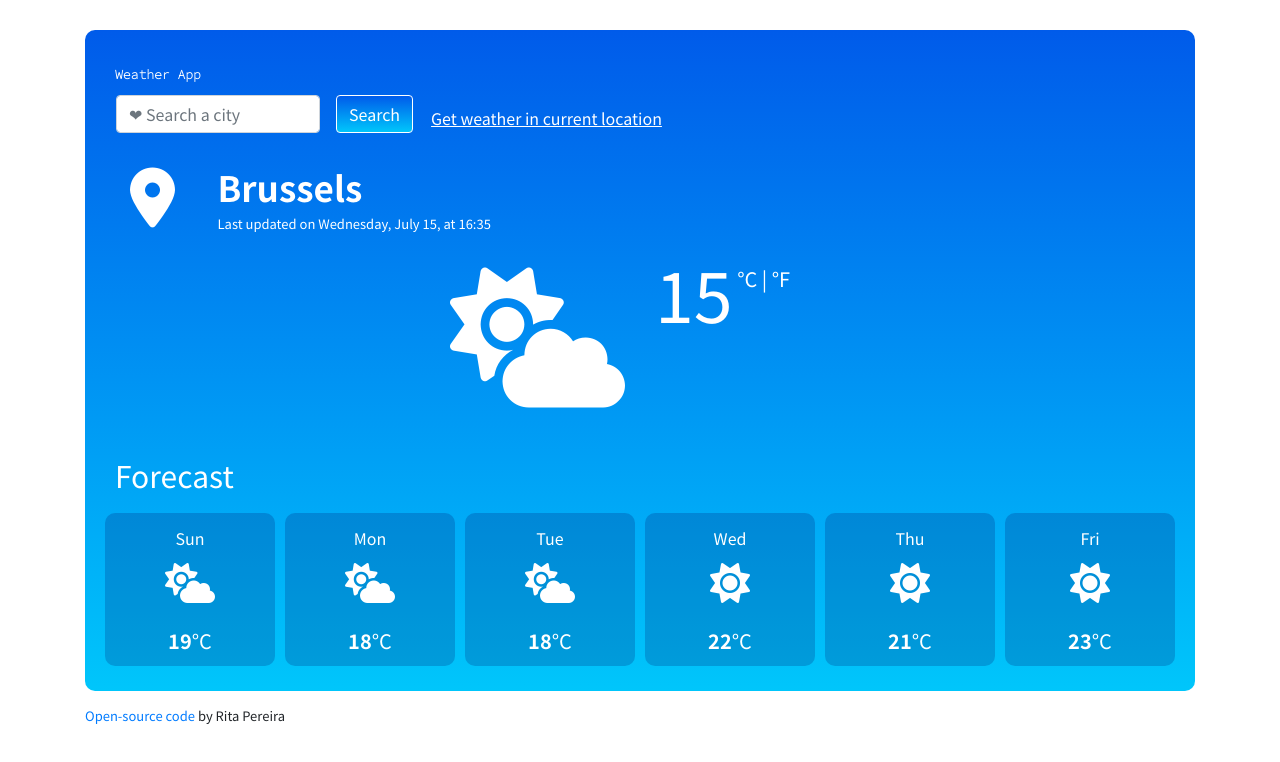
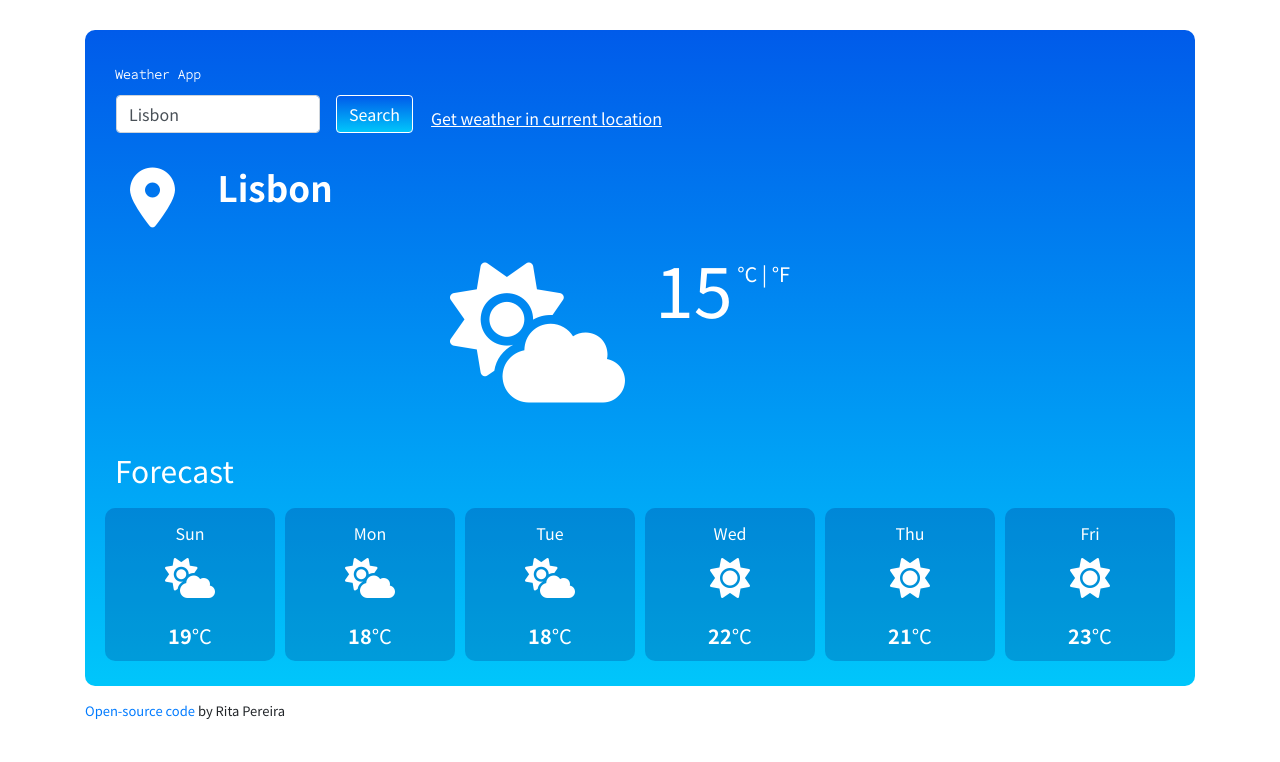
Before and after one commit to AnaRitaN/WeatherApp-SheCodes, a plain HTML site: page index.html in a window 1280 px wide. Drawn offline with nearby package versions, Linux system fonts and the light colour scheme; no server answers.

Commit message:
Added Lisbon as default city and updated time

```diff
--- a/index.html
+++ b/index.html
@@ -69,13 +69,9 @@
           </div>
           <div class="col-md-8">
             <div class="city">
-              <strong id="real-location">
-                Brussels
-              </strong>
+              <strong id="real-location"> </strong>
               <br />
-              <div id="real-time-date">
-                Last updated on Saturday, July 6, 17:50
-              </div>
+              <div id="real-time-date"></div>
             </div>
           </div>
         </div>
--- a/src/script.js
+++ b/src/script.js
@@ -1,15 +1,5 @@
-function getDigitsMinutes() {
-  let now = new Date();
-  let minutes = now.getMinutes();
-  if (minutes < 10) {
-    return `0${now.getMinutes()}`;
-  } else {
-    return `${now.getMinutes()}`;
-  }
-}
-function getRealTimeDate() {
-  let realTimeDate = document.querySelector("#real-time-date");
-  let now = new Date();
+function displayDate(dateApi) {
+  let date = new Date(dateApi);
   let days = [
     "Sunday",
     "Monday",
@@ -33,9 +23,13 @@ function getRealTimeDate() {
     "November",
     "December",
   ];
-  realTimeDate.innerHTML = `Last updated on ${days[now.getDay()]}, ${
-    months[now.getMonth()]
-  } ${now.getDate()}, at ${now.getHours()}:${getDigitsMinutes()}`;
+  let minutes = date.getMinutes();
+  if (minutes < 10) {
+    minutes = `0${now.getMinutes()}`;
+  }
+  return `Last updated on ${days[date.getDay()]}, ${
+    months[date.getMonth()]
+  } ${date.getDate()}, at ${date.getHours()}: ${minutes}`;
 }
 function search(event) {
   event.preventDefault();
@@ -57,8 +51,8 @@ function showCelsius() {
   axios.get(apiUrlCelsius).then(showTemperatureCelsius);
 }
 function showTemperatureCelsius(response) {
-  getRealTimeDate();
-  console.log(response);
+  let realTimeDate = document.querySelector("#real-time-date");
+  realTimeDate.innerHTML = displayDate(response.data.dt * 1000);
   let temperatureCelsius = response.data.main.temp;
   temperatureCelsius = Math.round(temperatureCelsius);
   let degrees = document.querySelector("#temperature-number");
@@ -98,8 +92,8 @@ function showFahrenheit() {
   axios.get(apiUrlFahrenheit).then(showTemperatureFahrenheit);
 }
 function showTemperatureFahrenheit(response) {
-  getRealTimeDate();
-  console.log(response);
+  let realTimeDate = document.querySelector("#real-time-date");
+  realTimeDate.innerHTML = displayDate(response.data.dt * 1000);
   let temperatureFahrenheit = response.data.main.temp;
   temperatureFahrenheit = Math.round(temperatureFahrenheit);
   let degrees = document.querySelector("#temperature-number");
@@ -114,8 +108,16 @@ function showTemperatureFahrenheit(response) {
   let weatherHumidityWind = document.querySelector("#weather-humidity-wind");
   weatherHumidityWind.innerHTML = `Humidity: ${apiHumidity}% <br /> Wind: ${apiWind}mph`;
 }
-
-getRealTimeDate();
+function getDefaultInfoLisbon() {
+  let city = document.querySelector("#real-location");
+  city.innerHTML = "Lisbon";
+  let apiKey = "0987205707074255a39169907ca55577";
+  let apiUrlCelsius = `https://api.openweathermap.org/data/2.5/weather?q=lisbon&appid=${apiKey}&units=metric`;
+  axios.get(apiUrlCelsius).then(showTemperatureCelsius);
+  let searchedCity = document.querySelector("#searched-city");
+  searchedCity.value = "Lisbon";
+}
+getDefaultInfoLisbon();
 let form = document.querySelector("#type-city");
 form.addEventListener("submit", search);
 let degreesCelsius = document.querySelector("#degrees-celsius");
```
